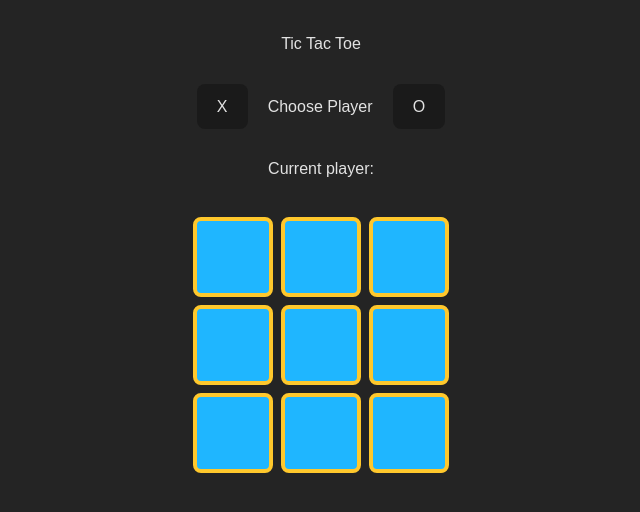
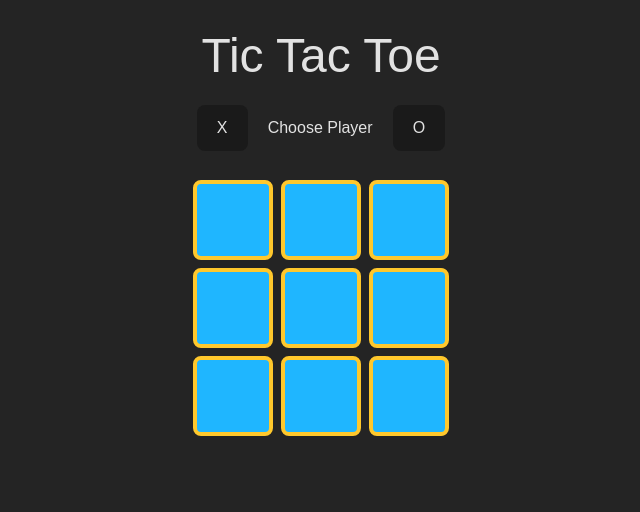
Before and after one commit to CarringtonAllison/tictactoe, a React (Vite) app: page / in a window 1280 px wide. Shown: the top 512 px of the page, without its empty margins (319-959 px from the left). Built offline with nearby package versions, Linux system fonts and the light colour scheme.

Commit message:
fixed status bar and choose player options

```diff
--- a/src/components/board/Board.tsx
+++ b/src/components/board/Board.tsx
@@ -7,6 +7,8 @@ import Status from "../status/Status";
 const Board = () => {
   const [squares, setSquares] = useState(Array(9).fill(null));
   const [player, setPlayer] = useState("");
+  const [playerChosen, setPlayerChosen] = useState(false);
+
   const handleClick = (i: number) => {
     if (squares[i] || !player) {
       return;
@@ -21,6 +23,11 @@ const Board = () => {
     nextSquares[i] = player;
     setSquares(nextSquares);
     setPlayer(player === "X" ? "O" : "X");
+  };
+
+  const handlePlayerClick = (player: string) => {
+    setPlayer(player);
+    setPlayerChosen(true);
   };
 
   //renders rows of squares by 3
@@ -45,10 +52,15 @@ const Board = () => {
   return (
     <>
       <div className="max-w-7xl text-center p-8 m-0">
-        <h1>Tic Tac Toe</h1>
-        <ChoosePlayer onClick={setPlayer} />
-        <Status squares={squares} player={player} />
-        <div className="max-w-7xl p-8">{renderRows()}</div>
+        <h1 className="text-5xl">Tic Tac Toe</h1>
+        <div className="flex justify-center items-center m-4 h-16">
+          {!playerChosen ? (
+            <ChoosePlayer onClick={handlePlayerClick} />
+          ) : (
+            <Status squares={squares} player={player} />
+          )}
+        </div>
+        <div className="max-w-7xl">{renderRows()}</div>
       </div>
     </>
   );
--- a/src/components/choosePlayer/ChoosePlayer.tsx
+++ b/src/components/choosePlayer/ChoosePlayer.tsx
@@ -4,11 +4,11 @@ interface ChoosePlayerProps {
 
 const ChoosePlayer: React.FC<ChoosePlayerProps> = ({ onClick }) => {
   return (
-    <div className="flex justify-center items-center m-7">
+    <>
       <button onClick={() => onClick("X")}>X</button>
       <h2 className="px-5 ">Choose Player</h2>
       <button onClick={() => onClick("O")}>O</button>
-    </div>
+    </>
   );
 };
 
--- a/src/components/status/Status.tsx
+++ b/src/components/status/Status.tsx
@@ -11,10 +11,10 @@ const Status: React.FC<StatusProps> = ({ squares, player }) => {
   if (winner) {
     status = `Winner: ${winner}`;
   } else {
-    status = `Current player: ${player}`;
+    status = `"${player}" it is now your turn.`;
   }
 
-  return <div>{status}</div>;
+  return <>{status}</>;
 };
 
 export default Status;
```
